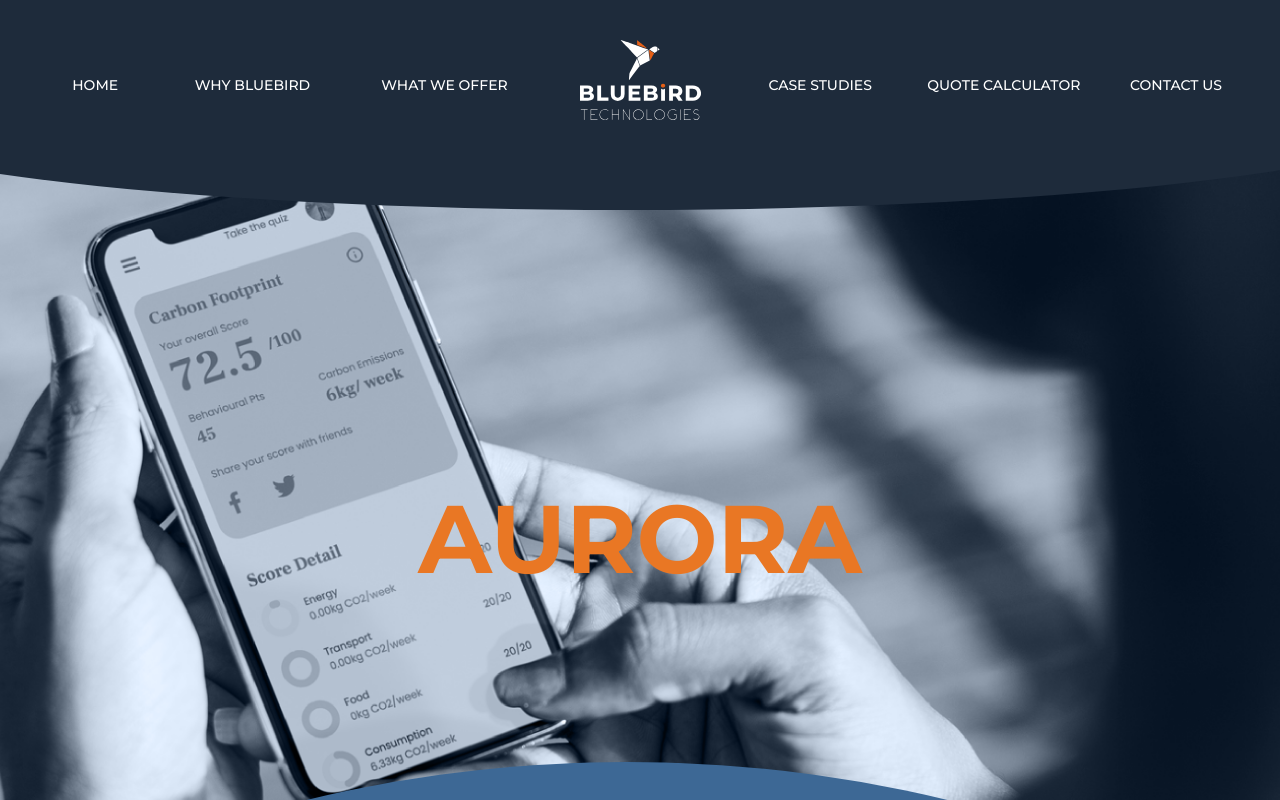
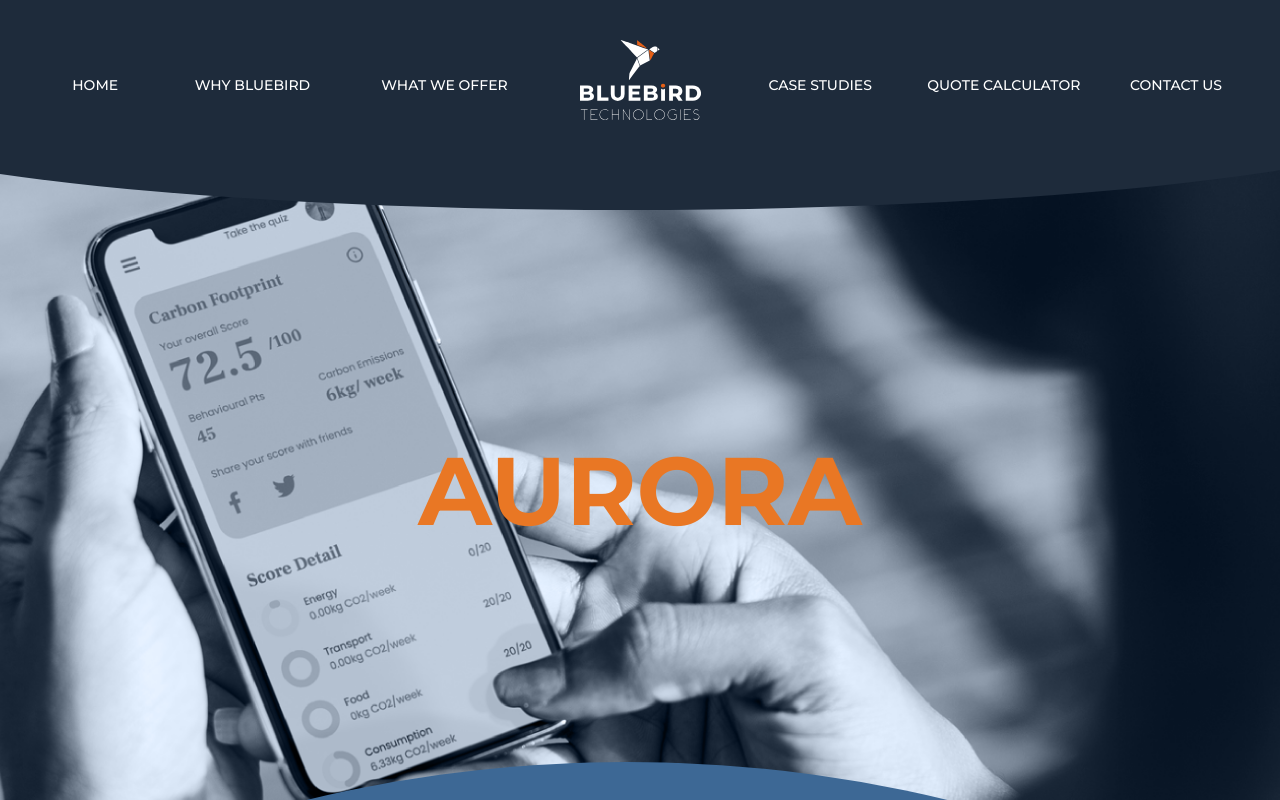
Before and after one commit to bluebird-technologies/bluebird_tech_OLD, a Next.js app: page /case-studies/aurora in a window 1280 px wide. Shown: the top 800 px of the page. Built offline with nearby package versions, Linux system fonts and the light colour scheme.

Commit message:
Fix Aurora heading position

```diff
--- a/pages/case-studies/aurora.tsx
+++ b/pages/case-studies/aurora.tsx
@@ -98,7 +98,9 @@ function AuroraDetails() {
           height: '850px',
         }}
       >
-        <h1 className="text-highlight font-bold uppercase text-8xl">{clientDetails.clientName}</h1>
+        <h1 className="text-highlight font-bold uppercase text-8xl -mt-24">
+          {clientDetails.clientName}
+        </h1>
       </div>
       <div className="w-full bg-cover h-full -mt-[250px] pt-12 px-12 flex flex-col items-center relative z-20">
         <div
```
